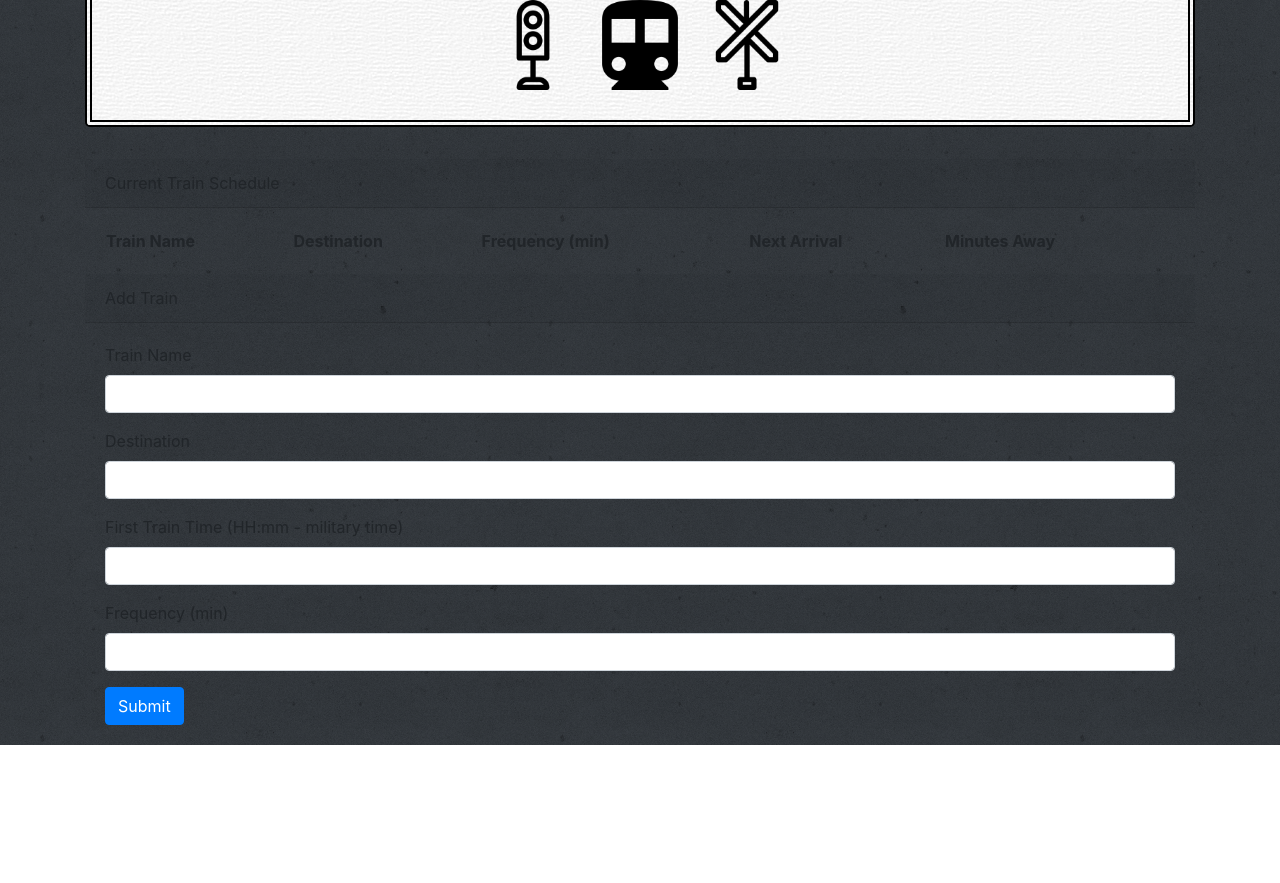
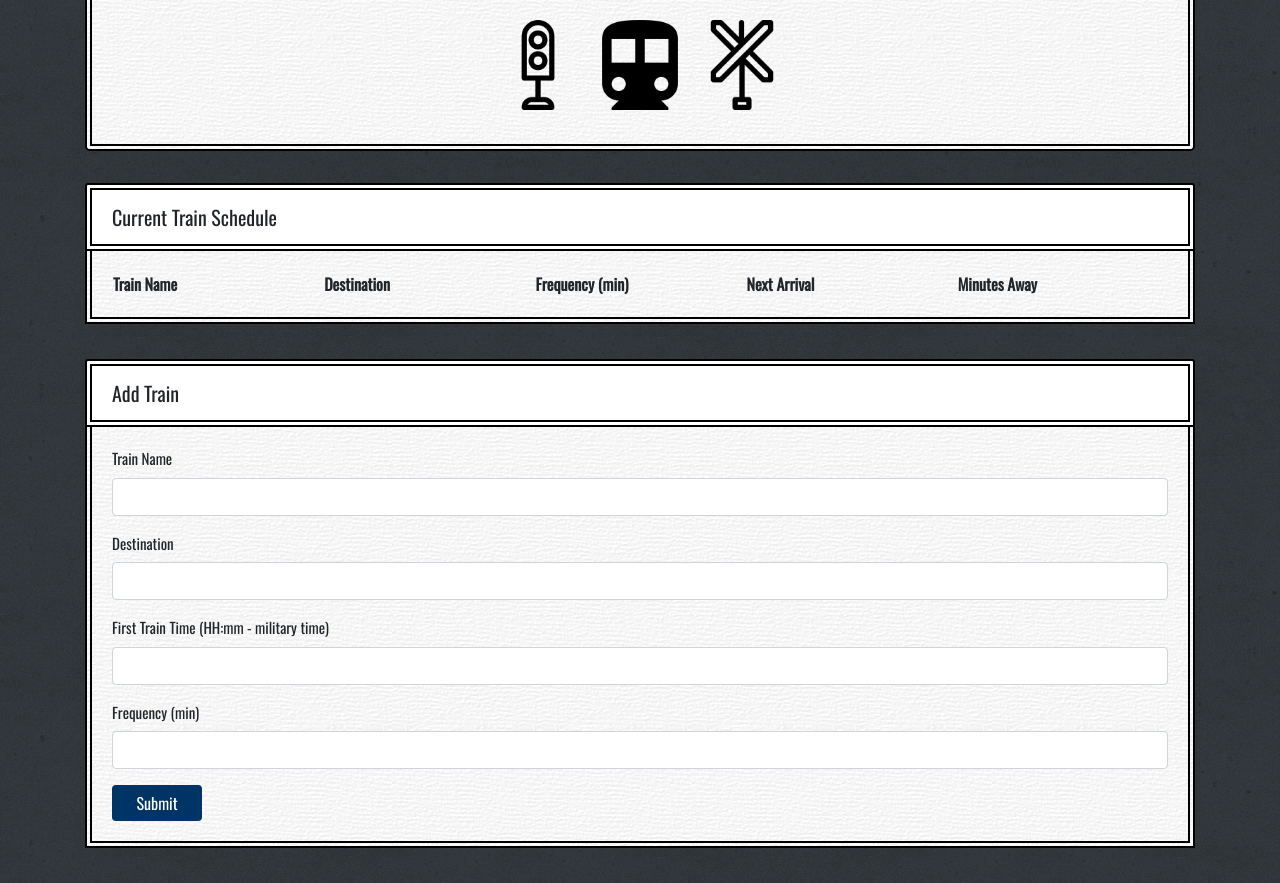
Before and after one commit to halleconger/TrainScheduler, a plain HTML site: page index.html in a window 1280 px wide. Shown: the part 129-1012 px from the top of the page. Before the commit the page ends 874 px from the top, so only its background shows below. Drawn offline with nearby package versions, Linux system fonts and the light colour scheme; no server answers.

Commit message:
homework 7 with css updated

```diff
--- a/assets/css/style.css
+++ b/assets/css/style.css
@@ -1,5 +1,6 @@
 body {
     background-image: url(../images/concrete_wall.png);
+    font-family: 'Oswald', sans-serif;
 }
 
 .jumbotron {
@@ -7,9 +8,10 @@ body {
     border: 7px double black;
     margin-top: 10px;
     text-align: center;
-    font-size: 60px;
+    font-size: 70px;
     padding-top: 0px;
     padding-bottom: 30px;
+    font-family: 'Amatic SC', cursive;
 }
 
 #stopLight {
@@ -26,3 +28,48 @@ body {
     width: 90px;
     height: 90px;
 }
+
+.card-body {
+    background-image: url(../images/white_wall.png);
+    border-right: 7px double black;
+    border-left: 7px double black;
+    border-bottom: 7px double black;
+
+}
+
+.card-header {
+    background-color: white;
+    border: 7px double black;
+    font-size: 20px;
+
+}
+
+#currentTrain {
+    margin-bottom: 35px;
+}
+
+#trainAdder {
+    margin-bottom: 35px;
+}
+
+#newTrainsAdded {
+    font-size: 15px;
+}
+
+th {
+    width: 20%;
+}
+
+.form-group {
+    font-size: 15px;
+}
+
+#addTrainButton {
+    background-color: #003366;
+    border: none;
+    width: 90px;
+}
+
+#addTrainButton:hover {
+    opacity: 0.7;
+}
--- a/index.html
+++ b/index.html
@@ -8,6 +8,7 @@
     <title> Train Schedule </title>
     <link rel="stylesheet" href="https://maxcdn.bootstrapcdn.com/bootstrap/4.0.0/css/bootstrap.min.css" />
     <link rel="stylesheet" href="./assets/css/style.css">
+    <link href="https://fonts.googleapis.com/css?family=Amatic+SC|Oswald" rel="stylesheet">
 </head>
 
 <body>
@@ -21,7 +22,7 @@
         </div>
     </div>
 
-    <div class="container">
+    <div class="container" id="currentTrain">
         <div class="card-header"> Current Train Schedule </div>
         <div class="card-body">
             <table style="width: 100%">
@@ -39,7 +40,7 @@
         </div>
     </div>
 
-    <div class="container">
+    <div class="container" id="trainAdder">
         <div class="card-header"> Add Train </div>
         <div class="card-body">
             <div class="form-group">
```
